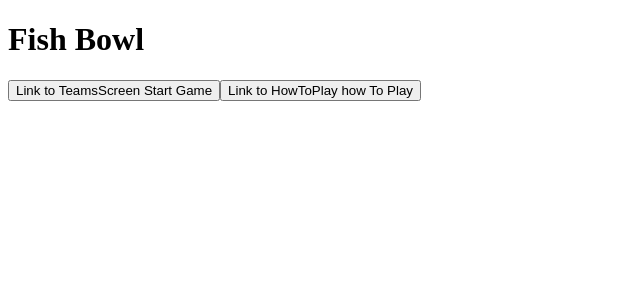
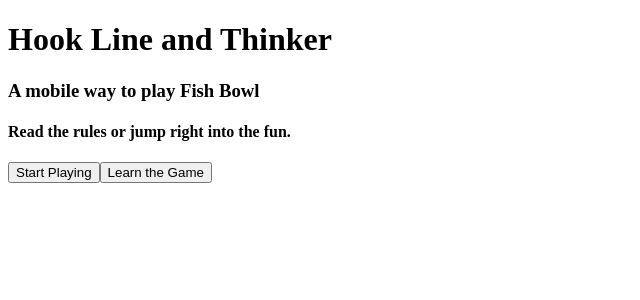
Before and after one commit to Aaron-Quickstart/tester_projects, a React (Create React App) app in the folder fish-bowl-game/fish-bowl-app/: page / in a window 1280 px wide. Shown: the top 300 px of the page, without its empty margins (0-640 px from the left). Built offline with nearby package versions, Linux system fonts and the light colour scheme.

Commit message:
started adding links to pages to make the app navagable.

```diff
--- a/fish-bowl-game/fish-bowl-app/src/App.js
+++ b/fish-bowl-game/fish-bowl-app/src/App.js
@@ -17,7 +17,6 @@ function App() {
         <Route path="/HowToPlay" element={<HowToPlay/>}/>
         <Route path="/RoundStartScreen" element={<RoundStartScreen/>}/>
         <Route path="/PlayerTurn" element={<PlayerTurn/>}/>
-        <Route path="/RoundStartScreen" element={<RoundStartScreen/>}/>
         <Route path="/EndOfTurn" element={<EndOfTurn/>}/>
         <Route path="/EndOfRound" element={<EndOfRound/>}/>
         <Route path="/FinalScore" element={<FinalScore/>}/>
--- a/fish-bowl-game/fish-bowl-app/src/pages/GameStartScreen.js
+++ b/fish-bowl-game/fish-bowl-app/src/pages/GameStartScreen.js
@@ -1,4 +1,4 @@
-
+import { Link } from "react-router-dom";
 
 
 
@@ -10,9 +10,11 @@ export default function StartScreen()
 
     return(
         <>
-            <h1>Fish Bowl</h1>
-            <button>Link to TeamsScreen  Start Game</button>
-            <button>Link to HowToPlay  how To Play</button>
+            <h1 className="gameTitle">Hook Line and Thinker</h1>
+            <h3 className="gameSubtitle">A mobile way to play Fish Bowl</h3>
+            <h4 classNAme="titlePageText">Read the rules or jump right into the fun.</h4>
+            <Link to="/teamsScreen"><button>Start Playing</button></Link>
+            <Link to="/HowToPlay"><button>Learn the Game</button></Link>
         </>
     );
 }
--- a/fish-bowl-game/fish-bowl-app/src/pages/HowToPlay.js
+++ b/fish-bowl-game/fish-bowl-app/src/pages/HowToPlay.js
@@ -1,3 +1,4 @@
+import { Link } from "react-router-dom";
 import RuleBook from "./componets/RuleBook";
 
 
@@ -12,6 +13,7 @@ export default function howToPlay()
 
     return(
         <>
+            <Link to="/"><button>🔙</button></Link>
             <div className="ruleBook">
                 <h2>How To Play:</h2>
                 <ul>
@@ -24,7 +26,7 @@ export default function howToPlay()
                 </ul>
                 <RuleBook />
             </div>
-            <button>Link to RoundStart   Start Game</button>
+            <Link to="/RoundStartScreen"><button>Start First Round</button></Link>
         </>
     );
 }
--- a/fish-bowl-game/fish-bowl-app/src/pages/RoundStartScreen.js
+++ b/fish-bowl-game/fish-bowl-app/src/pages/RoundStartScreen.js
@@ -1,4 +1,4 @@
-
+import { Link } from "react-router-dom";
 
 
 
@@ -11,6 +11,7 @@ export default function RoundStartScreen()
 
     return(
         <>
+            <Link to="/HowToPlay"><button>🔙</button></Link>
             <div className="roundRule">
                 <p>inport round rules here</p>
             </div>
--- a/fish-bowl-game/fish-bowl-app/src/pages/TeamsScreen.js
+++ b/fish-bowl-game/fish-bowl-app/src/pages/TeamsScreen.js
@@ -1,4 +1,4 @@
-
+import { Link } from "react-router-dom";
 
 
 
@@ -11,11 +11,14 @@ export default function TeamsScreen()
 
     return(
         <>
+            <Link to="/"><button>🔙</button></Link>
             <div className="teamsScreen">
-                <input type="number">Player Count</input>
-                <input type="number">Number of TeamsScreen</input>
+                <input type="number" placeHolder="Player Count" id="playerCount"/>
+                <lable>Player Count</lable>
+                <input type="number" placeHolder="Number of Teams" id="teamNumber"/>
+                <lable>Team Number</lable>
             </div>
-            <button>link to RoundStart </button>
+            <Link to="/RoundStart"><button>Start Game</button></Link>
         </>
     );
 }
```
